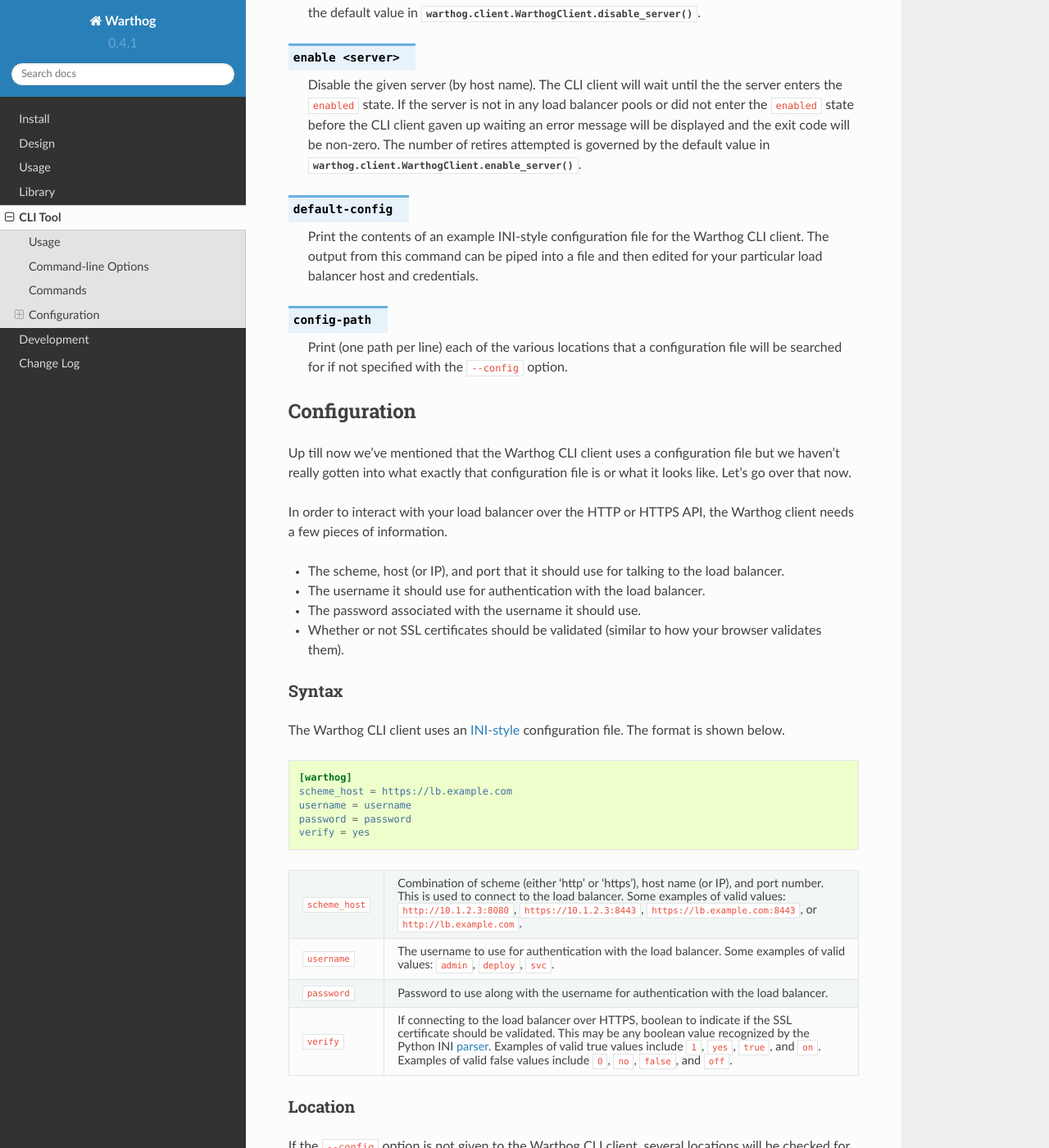
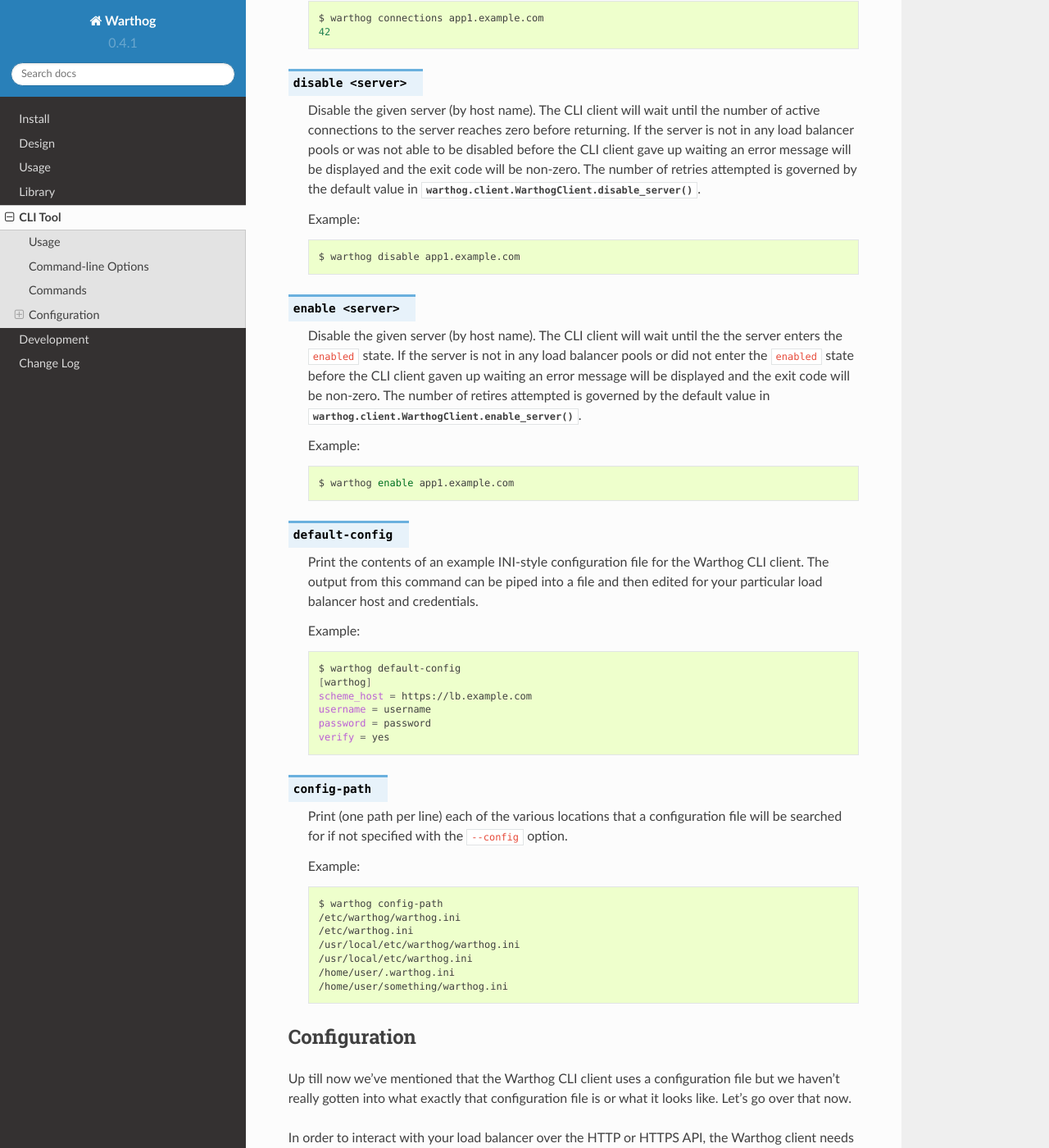
Before and after one commit to smarter-travel-media/warthog, a Sphinx documentation site: the page built from doc/source/cli.rst, in a window 1280 px wide and 1400 px high, scrolled down 1874 px. Shown: the whole window at 82% size. Built offline with Sphinx 7.4.7 and the Read the Docs theme 2.0.0, drawn with Linux system fonts in a browser that asks for light colours; some of the changed text lies outside the part shown.

Commit message:
Add example output from CLI commands

```diff
--- a/doc/source/cli.rst
+++ b/doc/source/cli.rst
@@ -74,12 +74,26 @@
     pools an error message will be displayed instead and the exit code will be
     non-zero.
 
+    Example:
+
+    .. code-block:: bash
+
+        $ warthog status app1.example.com
+        enabled
+
 .. cmdoption:: connections <server>
 
     Get the number of active connections to the given server (by host name). The
     number of active connections will be an integer greater than or equal to zero.
     If the server is not in any load balancer pools an error message will be
     displayed instead and the exit code will be non-zero.
+
+    Example:
+
+    .. code-block:: bash
+
+        $ warthog connections app1.example.com
+        42
 
 .. cmdoption:: disable <server>
 
@@ -90,6 +104,12 @@
     the exit code will be non-zero. The number of retries attempted is governed
     by the default value in :meth:`warthog.client.WarthogClient.disable_server`.
 
+    Example:
+
+    .. code-block:: bash
+
+        $ warthog disable app1.example.com
+
 .. cmdoption:: enable <server>
 
     Disable the given server (by host name). The CLI client will wait until the
@@ -99,6 +119,12 @@
     be non-zero. The number of retires attempted is governed by the default
     value in :meth:`warthog.client.WarthogClient.enable_server`.
 
+    Example:
+
+    .. code-block:: bash
+
+        $ warthog enable app1.example.com
+
 
 .. cmdoption:: default-config
 
@@ -106,10 +132,34 @@
     CLI client. The output from this command can be piped into a file and then
     edited for your particular load balancer host and credentials.
 
+    Example:
+
+    .. code-block:: bash
+
+        $ warthog default-config
+        [warthog]
+        scheme_host = https://lb.example.com
+        username = username
+        password = password
+        verify = yes
+
+
 .. cmdoption:: config-path
 
     Print (one path per line) each of the various locations that a configuration
     file will be searched for if not specified with the ``--config`` option.
+
+    Example:
+
+    .. code-block:: bash
+
+        $ warthog config-path
+        /etc/warthog/warthog.ini
+        /etc/warthog.ini
+        /usr/local/etc/warthog/warthog.ini
+        /usr/local/etc/warthog.ini
+        /home/user/.warthog.ini
+        /home/user/something/warthog.ini
 
 
 Configuration
```
